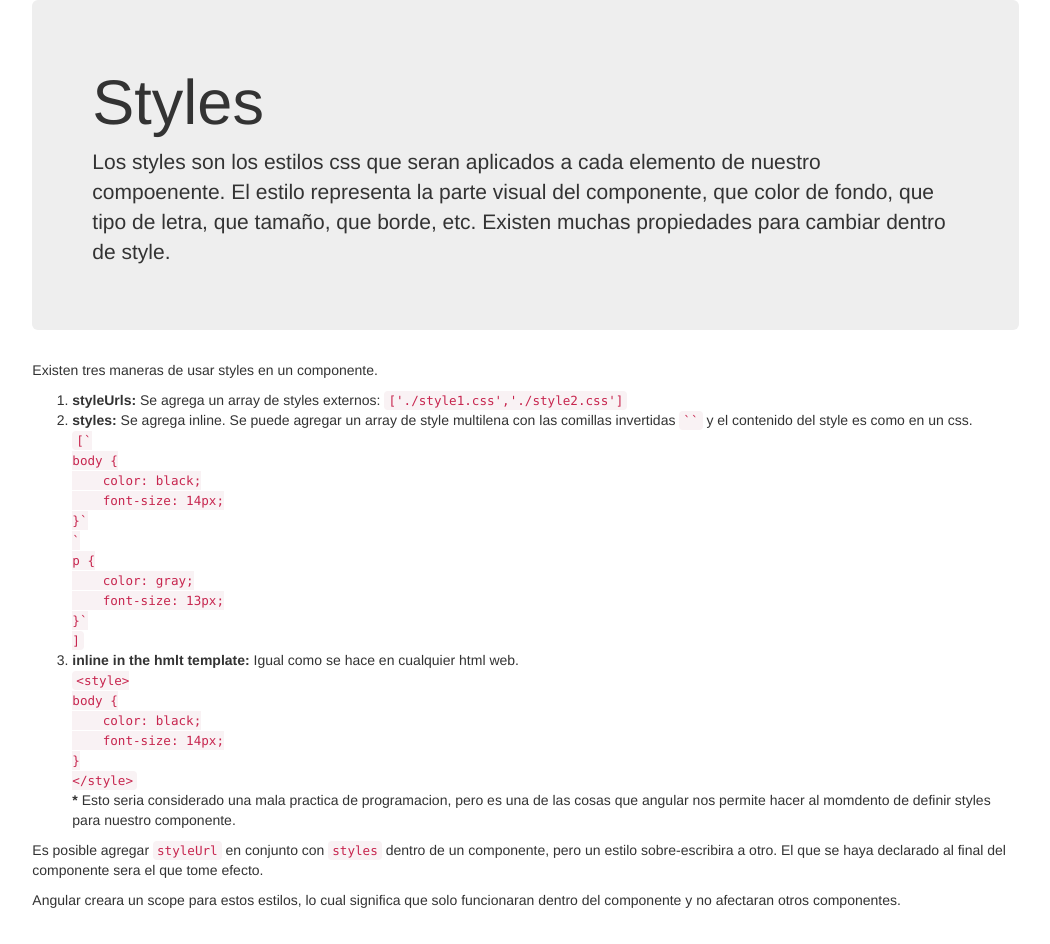
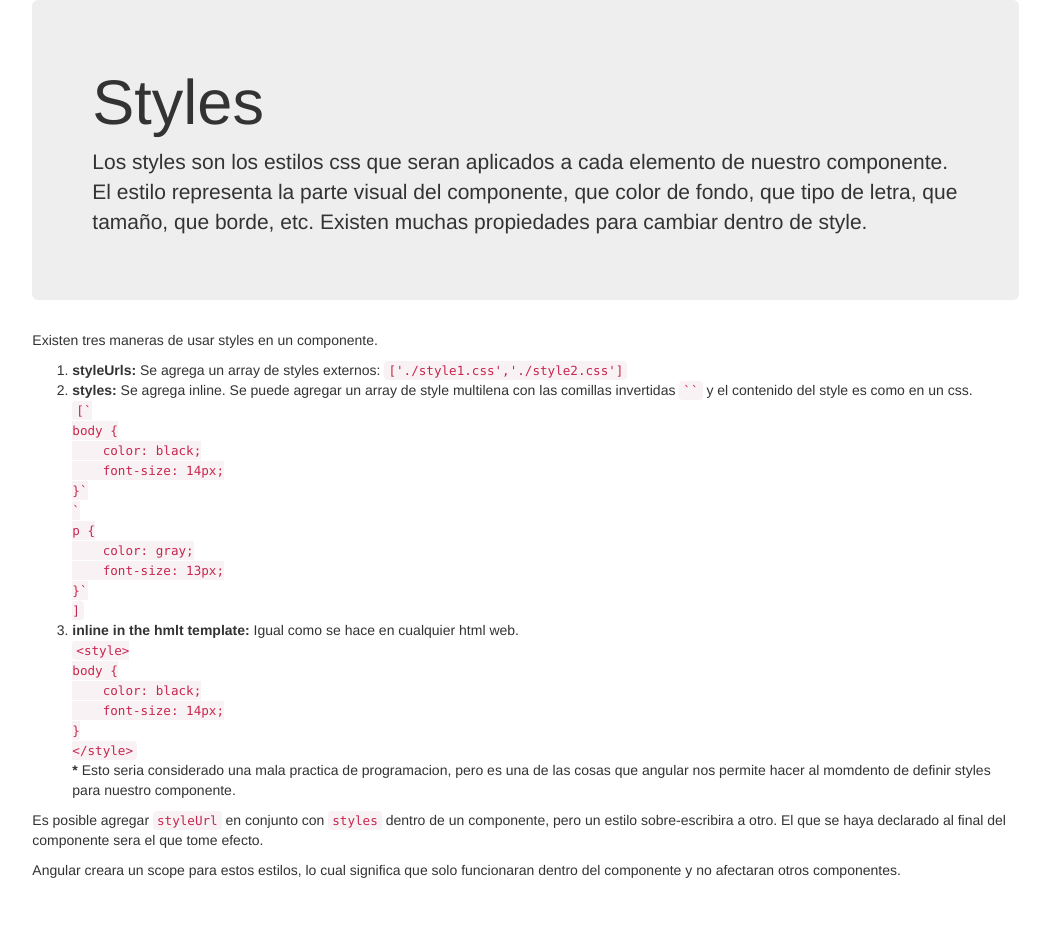
Before and after one commit to cristinakity/EstudiandoAngular, an Angular app: page /building-reusable-components in a window 1280 px wide. Shown: the part 6445-7389 px from the top of the page, without its empty margins (221-1271 px from the left). Built offline with nearby package versions, Linux system fonts and the light colour scheme.

Commit message:
Fix Typo erros in StylesComponent Template

```diff
--- a/src/app/building-reusable-components/styles/styles.component.html
+++ b/src/app/building-reusable-components/styles/styles.component.html
@@ -3,7 +3,7 @@
 <br />
 <div class="jumbotron">
   <h1>Styles</h1>
-  <p>Los styles son los estilos css que seran aplicados a cada elemento de nuestro compoenente.  El estilo representa la parte visual del componente, que color de fondo, que tipo de letra, que tamaño, que borde, etc.  Existen muchas propiedades para cambiar dentro de style.</p>
+  <p>Los styles son los estilos css que seran aplicados a cada elemento de nuestro componente.  El estilo representa la parte visual del componente, que color de fondo, que tipo de letra, que tamaño, que borde, etc.  Existen muchas propiedades para cambiar dentro de style.</p>
 </div>
 <p>
   Existen tres maneras de usar styles en un componente.
```
